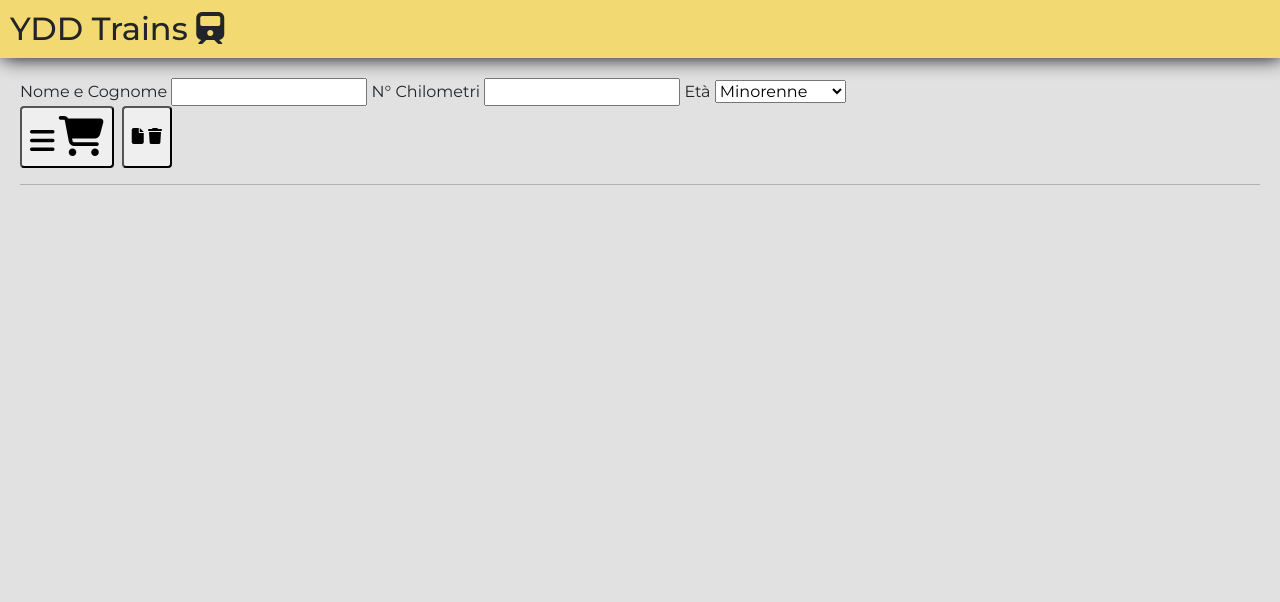
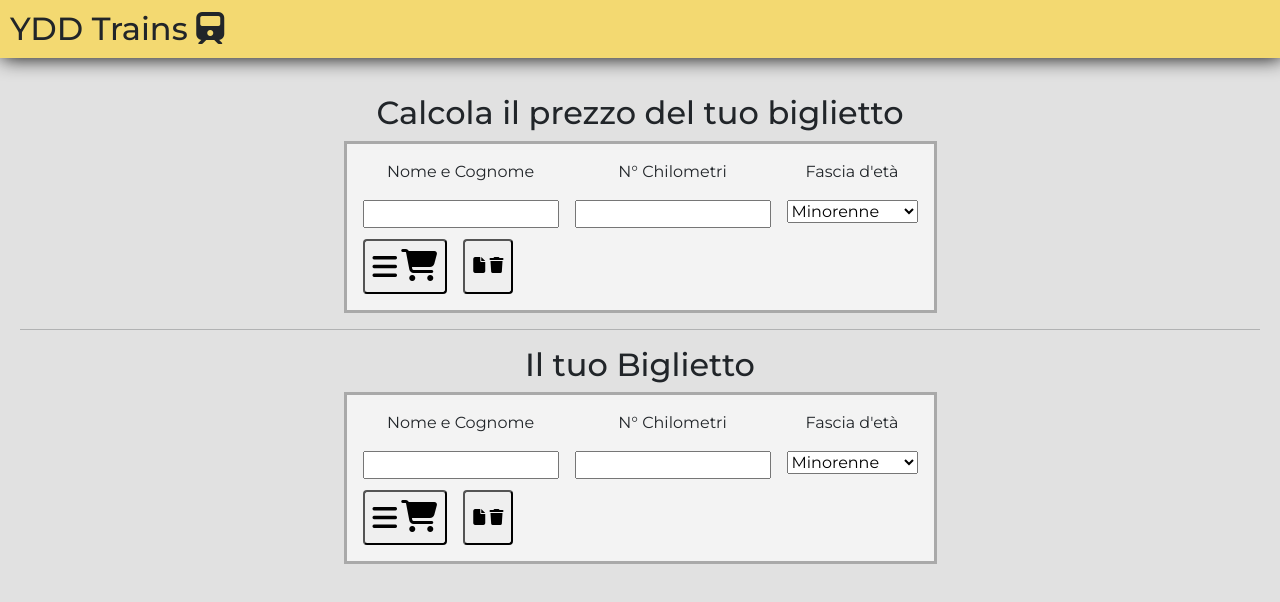
Before and after one commit to yurididomenico/js-biglietto-treno-form, a plain HTML site: page index.html in a window 1280 px wide. Drawn offline with nearby package versions, Linux system fonts and the light colour scheme.

Commit message:
Struttura HTML Biglietto

```diff
--- a/assets/css/stile.css
+++ b/assets/css/stile.css
@@ -24,19 +24,13 @@ body
 {
   background-color: rgb(225, 225, 225);
 }
-.personal-bg-yellow
+.personal-bg-grey
 {
-  background-color: #f1d879;
+  background-color: rgb(243, 243, 243);
 }
-.personal-border-yellow
+.personal-border-grey
 {
-  border-width: 2px;
-  border-style: solid;
-  border-color: #cdb44f;
-}
-.personal-width-
-{
-  width: 170px;
+  border: 3px solid rgb(169, 169, 169);
 }
 
 /* |||||||||| HEADER |||||||||| */
--- a/index.html
+++ b/index.html
@@ -27,23 +27,34 @@
 
   <main>
 
-    <form action="">
-      <label for="inputUtente">Nome e Cognome</label>
+
+    <div class="text-center">
+      <h2 class="mt-3">Calcola il prezzo del tuo biglietto</h2>
+      <form action="" class="personal-bg-grey d-inline-block p-3 personal-border-grey">
+        <div class="d-flex">
+          <div class="me-3">
+            <label class="d-block text-center mb-3" for="inputUtente">Nome e Cognome</label>
             <input type="text" id="inputUtente">
-      <label for="inputKm">N° Chilometri</label>
+          </div>
+          <div class="me-3">
+            <label class="d-block text-center mb-3" for="inputKm">N° Chilometri</label>
             <input type="text" id="inputKm">
-      <label for="inputEta">Età</label>
-      <select name="" id="inputEta">
+          </div>
+          <div>
+            <label class="d-block text-center mb-3" for="inputEta">Fascia d'età</label>
+            <select name="" id="inputEta" class="mb-3">
               <option>Minorenne</option>
               <option>Maggiorenne</option>
               <option>Over 65</option>
             </select>
+          </div>
+        </div>
 
 
         <div class="d-flex">
-        <button onclick="generaBiglietto(); return false" class="rounded-1 p-2 d-block me-2">
+          <button onclick="generaBiglietto(); return false" class="rounded-1 p-2 d-block me-3">
             <i class="fa-solid fa-bars fs-3"></i>
-          <i class="fa-solid fa-cart-shopping fs-1"></i>
+            <i class="fa-solid fa-cart-shopping fs-2"></i>
           </button>
 
           <button class="rounded-1 p-2 d-block">
@@ -56,12 +67,56 @@
         </div>
 
       </form>
+    </div>
+
+    <hr>
+
+    <div class="text-center">
+      <h2 class="mt-3">Il tuo Biglietto</h2>
+      <form action="" class="personal-bg-grey d-inline-block p-3 personal-border-grey">
+        <div class="d-flex">
+          <div class="me-3">
+            <label class="d-block text-center mb-3" for="inputUtente">Nome e Cognome</label>
+            <input type="text" id="inputUtente">
+          </div>
+          <div class="me-3">
+            <label class="d-block text-center mb-3" for="inputKm">N° Chilometri</label>
+            <input type="text" id="inputKm">
+          </div>
+          <div>
+            <label class="d-block text-center mb-3" for="inputEta">Fascia d'età</label>
+            <select name="" id="inputEta" class="mb-3">
+              <option>Minorenne</option>
+              <option>Maggiorenne</option>
+              <option>Over 65</option>
+            </select>
+          </div>
+        </div>
+
+
+        <div class="d-flex">
+          <button onclick="generaBiglietto(); return false" class="rounded-1 p-2 d-block me-3">
+            <i class="fa-solid fa-bars fs-3"></i>
+            <i class="fa-solid fa-cart-shopping fs-2"></i>
+          </button>
+
+          <button class="rounded-1 p-2 d-block">
+            <a href="#">
+              <i class="fa-solid fa-file"></i>
+              <i class="fa-solid fa-trash"></i>
+            </a>
+          </button>
+
+        </div>
+
+      </form>
+    </div>
 
     <div>
       <div id="risultatoNome"></div>
       <div id="risultatoBiglietto"></div>
       <div id="risultatoSconto"></div>
-      <hr>
+
       <div id="risultatoPrezzo"></div>
 
     </div>
```
Lines whose indentation alone changed are shown as unchanged.
